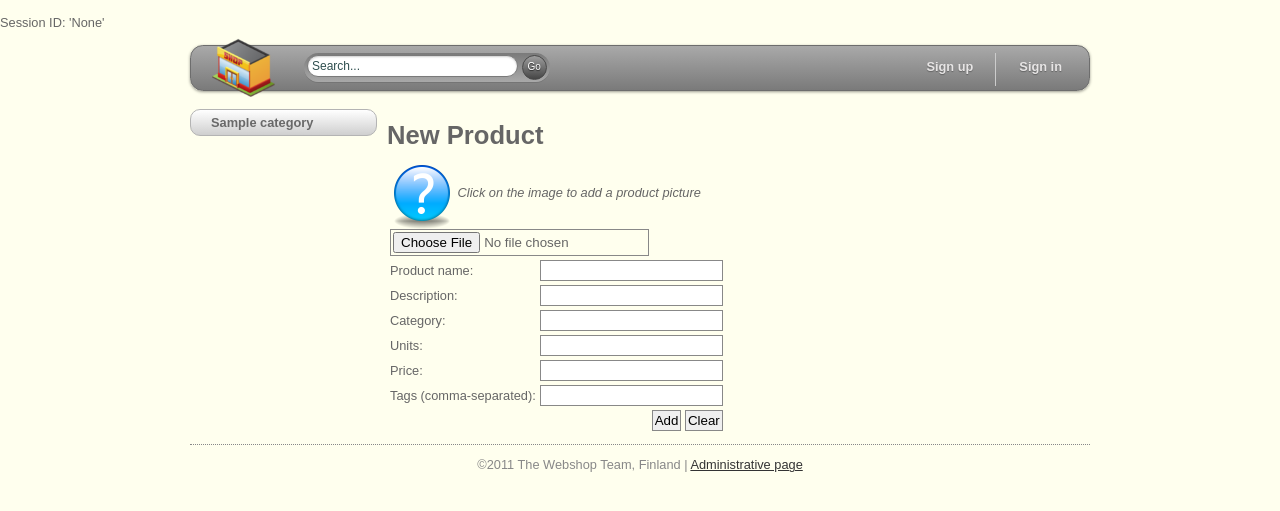
After one commit to mkd/Webshop, a Django app: template src/Shop/web/templates/myadmin_add_product.html in a window 1280 px wide. The commit adds this page. Shown: the top 511 px of the page. Run offline with Django 3.2, Linux system fonts and the light colour scheme; the template is opened without the code that fills it: most values are stand-ins (such as "Sample title", 1, 10 or a date in 2020); form fields are guessed from the names that the template uses; some libraries are stand-ins or nearby versions.

Commit message:
Add missing templates.

```diff
--- a/src/Shop/web/templates/base.html
+++ b/src/Shop/web/templates/base.html
@@ -11,7 +11,7 @@
   	</head>
 
   	<body>
-        <p>Session ID: '{{ request.user }}'</p>
+        <p>Session ID: '{{ request.session.session_key }}'</p>
   		<div id="wraper">
 	  		{% block header %}
 	  		<div id="nav-menu">
--- /dev/null
+++ b/src/Shop/web/templates/myadmin_add_product.html
@@ -0,0 +1,83 @@
+<!--
+  - myadmin_add_product.html
+  -
+  - This form is used to add a new product.
+-->
+{% extends "base.html" %}
+
+{% block title %} Webshop -- New Product {% endblock %}
+
+{% block main_content %}
+    {% block new_product_form %}
+        <h1>New Product</h1>
+        <form enctype="multipart/form-data" id="register_form" method="post" action="/register">
+        {% csrf_token %}
+        <table>
+        <tr>
+            <td colspan="2">
+                <img src="/static/images/categories/products/unknown.png" align="middle"
+                     height="64" id="picture_enabler"
+                     style="cursor: pointer;" title="Add your own picture" />
+                <em>Click on the image to add a product picture</em>
+                <br />
+                {{ form.picture }}
+            </td>
+        </tr>
+        <tr>
+            <td>
+	        <label for="name">Product name:</label>
+            </td>
+            <td>
+            {{ form.name }}
+            </td>
+        </tr>
+        <tr>
+            <td>
+	        <label for="desc">Description:</label>
+            </td>
+            <td>
+            {{ form.desc }}
+            </td>
+        </tr>
+        <tr>
+            <td>
+	        <label for="category">Category:</label>
+            </td>
+            <td>
+            {{ form.category }}
+            </td>
+        </tr>
+        <tr>
+            <td>
+	        <label for="units">Units:</label>
+            </td>
+            <td>
+            {{ form.units }}
+            </td>
+        </tr>
+        <tr>
+            <td>
+	        <label for="price">Price:</label>
+            </td>
+            <td>
+            {{ form.price }}
+            </td>
+        </tr>
+        <tr>
+            <td>
+	        <label for="price">Tags (comma-separated):</label>
+            </td>
+            <td>
+            {{ form.tags }}
+            </td>
+        </tr>
+        <tr>
+            <td colspan="2" align="right">
+                <input type="submit" id="submit" value="Add" />
+                <input type="reset" value="Clear" />
+            </td>
+        </tr>
+        </table>
+        </form>
+    {% endblock %}
+{% endblock %}
```
